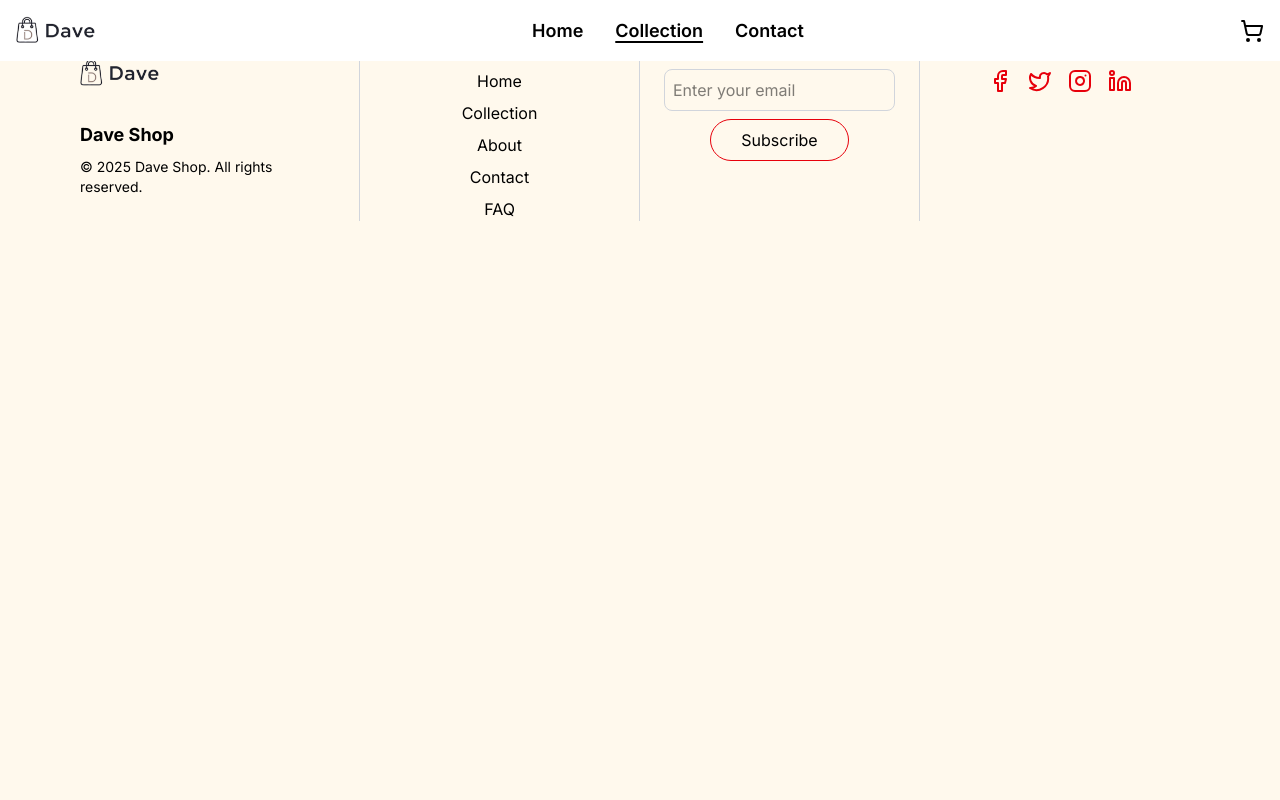
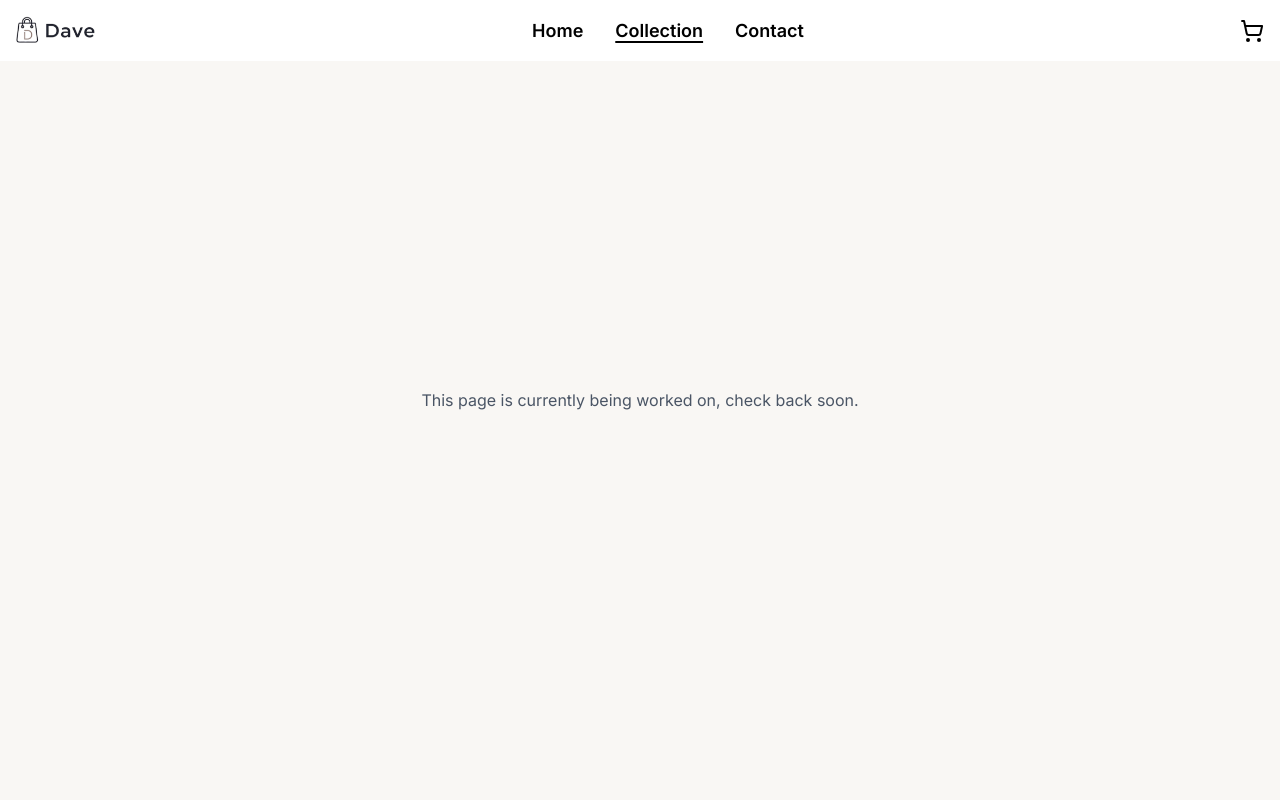
Before and after one commit to Darvidva/dave-shop, a React (Vite) app: page /collection in a window 1280 px wide. Shown: the top 800 px of the page. Built offline with nearby package versions, Linux system fonts and the light colour scheme.

Commit message:
correct: Update Contact.jsx and Collection.jsx, remove AboutSection.jsx

```diff
--- a/src/components/AboutSection.jsx
+++ /dev/null
@@ -1,13 +0,0 @@
-import React from 'react'
-
-export default function AboutSection(){
-  return (
-    <section id="about" className="py-12 px-4 bg-gray-50">
-      <div className="max-w-4xl mx-auto text-center">
-        <h2 className="text-2xl font-bold mb-2">About Us</h2>
-        <div className="w-16 h-1.25 bg-red-500 rounded mx-auto mb-4"></div>
-        <p className="text-gray-600">Dave Shop is dedicated to making modern, high-quality clothing accessible. We curate pieces with care and deliver them quickly to your door.</p>
-      </div>
-    </section>
-  )
-}
--- a/src/components/Pages/Collection.jsx
+++ b/src/components/Pages/Collection.jsx
@@ -2,8 +2,11 @@ import React from 'react'
 
 function Collection() {
   return (
-    <div className='bg-[#F9F7F4]'>
+    <div className="min-h-screen flex items-center justify-center bg-[#F9F7F4]">
+      <div className="text-center px-6">
 
+        <p className="text-gray-600">This page is currently being worked on, check back soon.</p>
+      </div>
     </div>
   )
 }
--- a/src/components/Pages/Contact.jsx
+++ b/src/components/Pages/Contact.jsx
@@ -40,7 +40,7 @@ export default function Contact() {
 
         {/* About Section */}
         <div className="mb-8 p-4 bg-gray-100 rounded-lg">
-          <h3 className="text-xl font-bold mb-2">About Dave Shop</h3>
+          <h3 className="text-xl font-bold mb-2 text-center">About Dave Shop</h3>
           <p className="text-gray-700">
             Dave Shop is dedicated to making modern, high-quality clothing
             accessible. We curate pieces with care and deliver them quickly to
```
